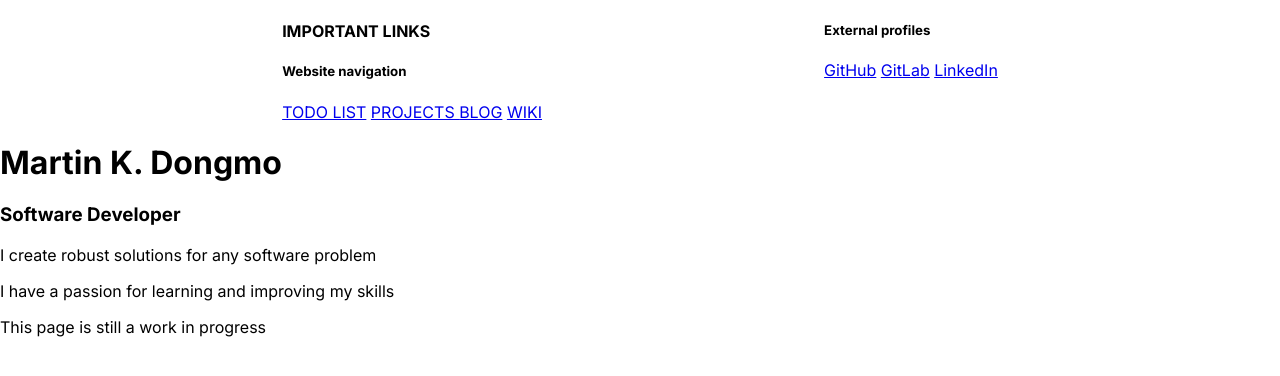
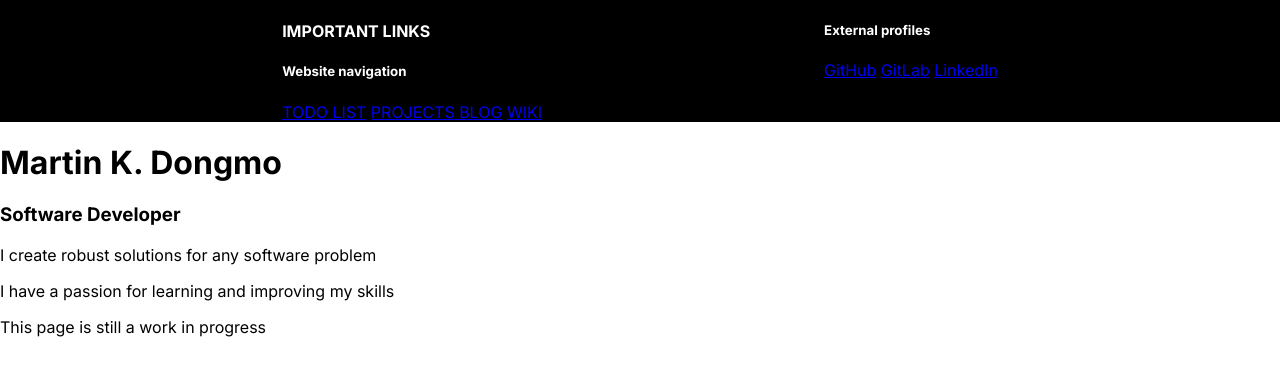
Before and after one commit to King-Mart/Portfolio-Website, a plain HTML site: page index.html in a window 1280 px wide. Drawn offline with Linux system fonts and the light colour scheme.

Commit message:
little style

```diff
--- a/style.css
+++ b/style.css
@@ -10,4 +10,6 @@ body {
     display: flex;
     flex-direction: row;
     justify-content: space-evenly;
+    background-color: rgb(0, 0, 0);
+    color: rgb(255, 255, 255);
 }
```
